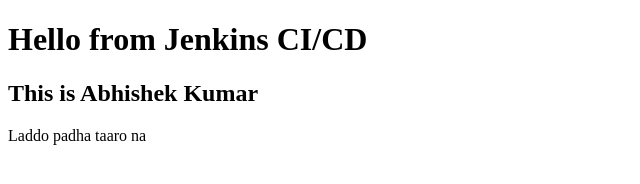
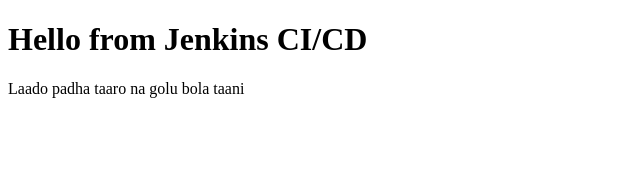
Before and after one commit to AbhishekTerraform28/Jenkins_Github_Integration, a plain HTML site: page index.html in a window 1280 px wide. Shown: the whole page, without its empty margins (0-640 px from the left). Drawn offline with Linux system fonts and the light colour scheme.

Commit message:
Update index.html

```diff
--- a/index.html
+++ b/index.html
@@ -5,8 +5,8 @@
 </head>
 <body>
     <h1>Hello from Jenkins CI/CD</h1>
-    <h2>This is Abhishek Kumar</h2>
-    Laddo padha taaro na
+Laado padha taaro na
+    golu bola taani
 
 </body>
 </html>
```
